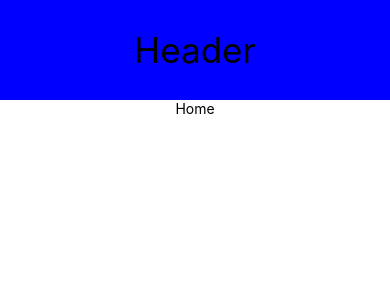
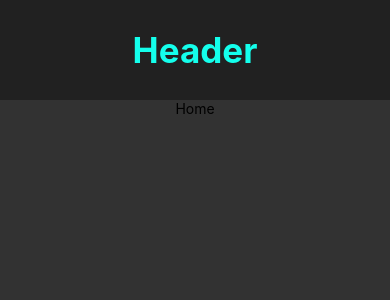
Before and after one commit to gutolive09/ProjetoCp1Mobile, a React Native app: screen / in a window 390 px wide. Shown: the top 300 px of the page. Built offline with nearby package versions, Linux system fonts and the light colour scheme.

Commit message:
Cores Adicionadas.

```diff
--- a/App.tsx
+++ b/App.tsx
@@ -14,7 +14,7 @@ export default function App() {
 const styles = StyleSheet.create({
   container: {
     flex: 1,
-    backgroundColor: '#fff',
+    backgroundColor: '#323232',
     width: "100%",
     alignItems: 'center',
     justifyContent: 'flex-start',
--- a/components/Header/index.tsx
+++ b/components/Header/index.tsx
@@ -3,6 +3,7 @@ import { StyleSheet, Text, View, Platform, StatusBar } from "react-native";
 export default function Header() {
   return (
     <View style={styles.header}>
+      <StatusBar translucent={true} backgroundColor={'transparent'}/>
       <View style={styles.container}>
         <Text style={styles.title}>Header</Text>
       </View>
@@ -15,7 +16,7 @@ const styles = StyleSheet.create({
     paddingTop: Platform.OS === "android" ? StatusBar.currentHeight : 0,
     width: "100%",
     height: 100,
-    backgroundColor: "blue",
+    backgroundColor: "#212121",
   },
   container: {
     flex: 1,
@@ -24,5 +25,7 @@ const styles = StyleSheet.create({
   },
   title: {
     fontSize: 35,
+    fontWeight: "bold",
+    color: "#14FFEC",
   },
 });
```
